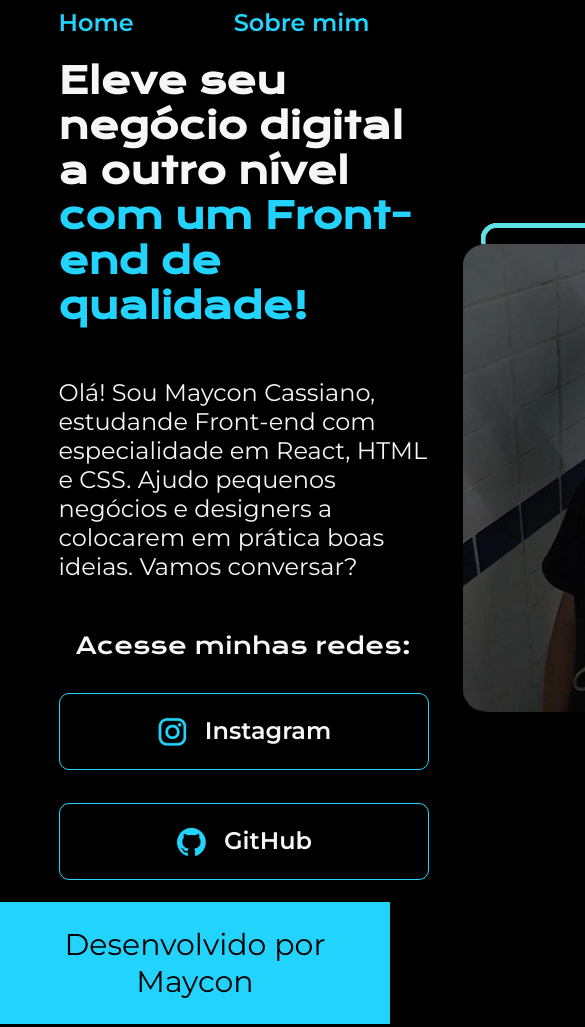
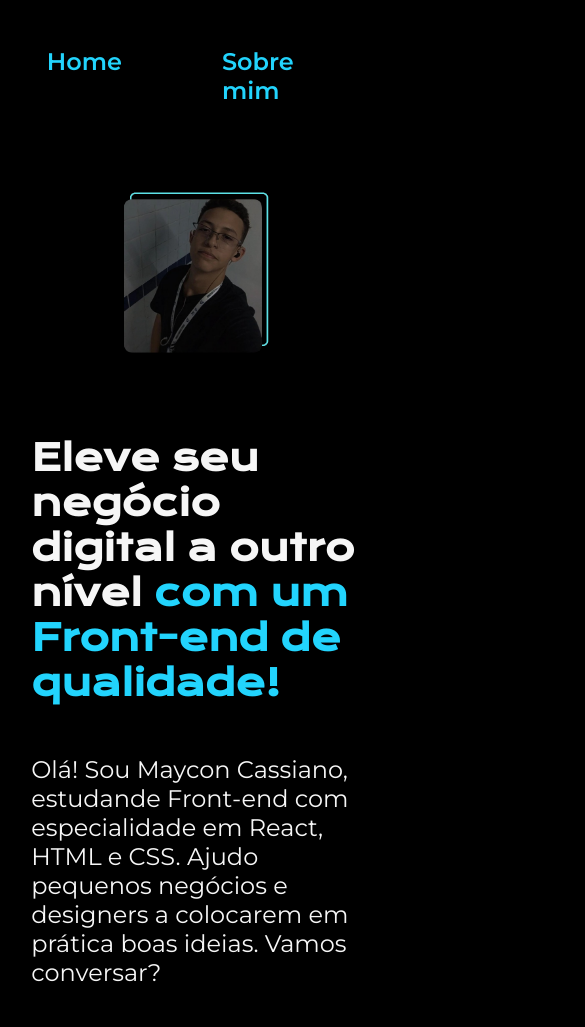
Before and after one commit to MayconCassiano/projeto-html, a plain HTML site: page index.html in a window 390 px wide. Shown: the top 1027 px of the page, 585 px wide, since content can reach past the window. Drawn offline with nearby package versions, Linux system fonts and the light colour scheme.

Commit message:
adicionando responsividade

```diff
--- a/index.html
+++ b/index.html
@@ -28,17 +28,17 @@
             conversar?</p>
             <div class="apresentacao__links">
                 <h2 class="apresentacao__links__subtitulo">Acesse minhas redes:</h2>
-                <a class="apresentacao__links__link" href="https://www.instagram.com/maycon_stt4/">
+                <a class="apresentacao__links__navegacao" href="https://www.instagram.com/maycon_stt4/">
                 <img src="./assets/instagram.png" alt="">
                 Instagram
                 </a>
-                <a class="apresentacao__links__link" href="https://github.com/MayconCassiano">
+                <a class="apresentacao__links__navegacao" href="https://github.com/MayconCassiano">
                 <img src="./assets/github.png" alt="github">
                 GitHub
                 </a>
             </div>
         </section>
-        <img src="./assets/minhafoto.png" alt="Maycon Cassiano">
+        <img class="apresentacao__imagem" src="./assets/minhafoto.png" alt="Maycon Cassiano">
     </main>
     <footer class="rodape">
         <p>Desenvolvido por Maycon</p>
--- a/styles/style.css
+++ b/styles/style.css
@@ -34,7 +34,7 @@ body{
 
 .cabecalho__menu__link{
     font-family: var(--fonte-secundaria);
-    font-size: 24px;
+    font-size: 1.5rem;
     font-weight: 600;
     color: var(--cor-terciaria);
     text-decoration: none;
@@ -45,25 +45,26 @@ body{
 }
 
 .apresentacao{
+    gap: 72px;
     padding: 5.5% 15%;
     display: flex;
     align-items: center;
     justify-content: space-between;
 }
 .apresentacao__conteudo{
-    width: 615px;
+    width: 50%;
     display: flex;
     flex-direction: column;
     gap: 50px;
 }
 
 .apresentacao__conteudo__titulo{
-    font-size: 36px;
+    font-size: 2.25rem;
     font-family: var(--fonte-primaria);
 }
 
 .apresentacao__conteudo__texto{
-    font-size: 24px;
+    font-size: 1.5rem;
     font-family: var(--fonte-secundaria);
 }
 
@@ -78,19 +79,19 @@ body{
 .apresentacao__links__subtitulo{
     font-family: var(--fonte-primaria);
     font-weight: 400;
-    font-size: 23px;
+    font-size: 1.43rem;
 }
 
-.apresentacao__links__link{
+.apresentacao__links__navegacao{
     /* background-color: #22D4FD; */
     display: flex;
     justify-content: center;
     gap: 16px;
     border: 1.8px solid var(--cor-terciaria);
-    width: 368px;
+    width: 50%;
     text-align: center;
     border-radius: 10px;
-    font-size: 24px;
+    font-size: 1.5rem;
     font-weight: 600;
     padding: 21.5px 0;
     text-decoration: none;
@@ -101,6 +102,10 @@ body{
     background-color: var(--cor-hover);
 }
 
+.apresentacao__imagem{
+    width: 50%;
+}
+
 .rodape{
     color: var(--cor-primaria);
     background-color: var(--cor-terciaria);
@@ -108,5 +113,24 @@ body{
     text-align: center;
     font-family: var(--fonte-secundaria);
     font-weight: 400;
-    font-size: 30px;
+    font-size: 1.9rem;
 }
+
+@media ( max-width: 1200px ) {
+    .cabecalho{
+        padding: 12%;
+    }
+
+    .cabecalho__menu{
+        justify-content: center;
+    }
+
+    .apresentacao{
+        flex-direction: column-reverse;
+        padding: 8%;
+    }
+
+    .apresentacao__conteudo{
+        width: auto;
+    }
+}
```
Also changed, not shown: about.html (+1 -1 lines).
